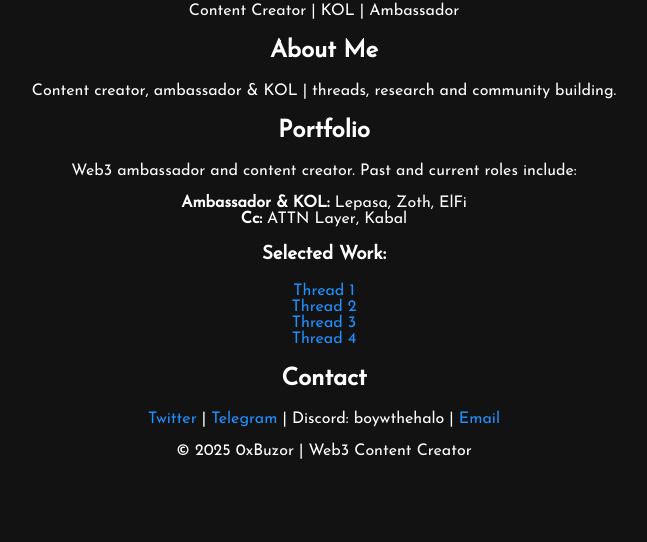
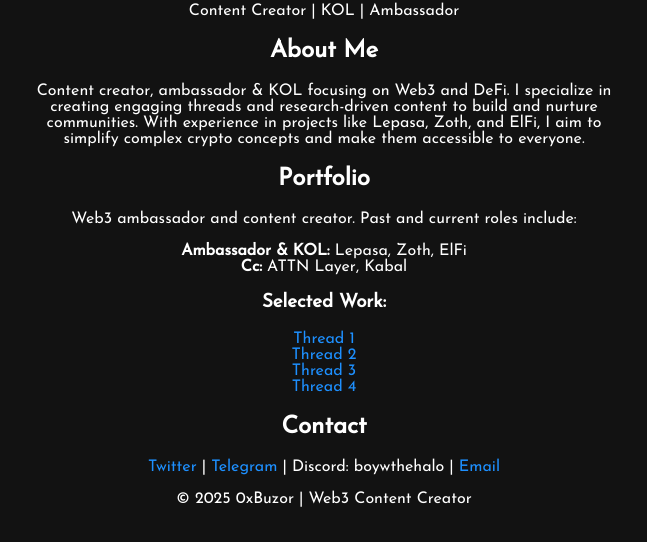
Before and after one commit to 0xbuzor/0xBuzor.github.io, a plain HTML site: page index.html in a window 1280 px wide. Shown: the part 170-712 px from the top of the page, without its empty margins (316-963 px from the left). Drawn offline with Linux system fonts and the light colour scheme.

Commit message:
index.html

```diff
--- a/index.html
+++ b/index.html
@@ -65,7 +65,8 @@
 
     <!-- About Me -->
     <h2>About Me</h2>
-    <p>Content creator, ambassador &amp; KOL | threads, research and community building.</p>
+    <p>Content creator, ambassador & KOL focusing on Web3 and DeFi. I specialize in creating engaging threads and research-driven content to build and nurture communities. With experience in projects like Lepasa, Zoth, and ElFi, I aim to simplify complex crypto concepts and make them accessible to everyone.
+    </p>
 
     <!-- Portfolio -->
     <h2>Portfolio</h2>
```
